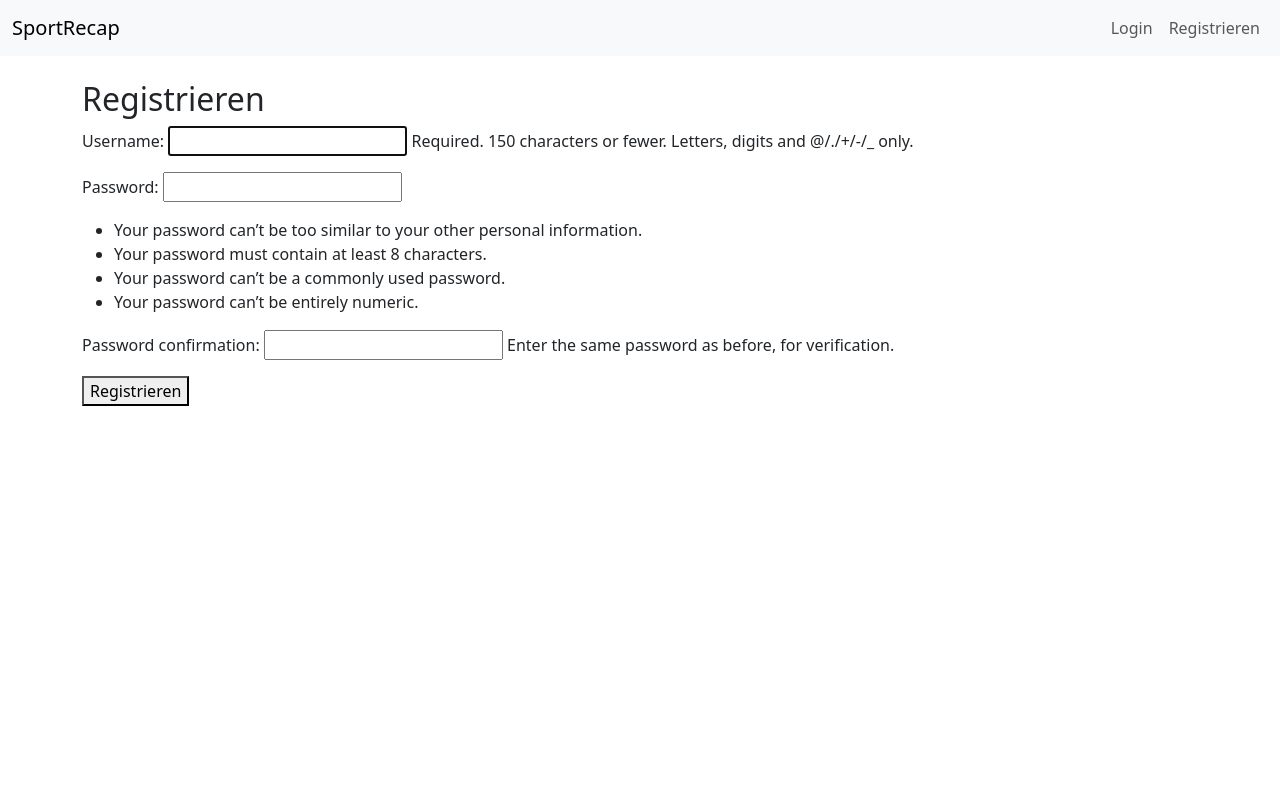
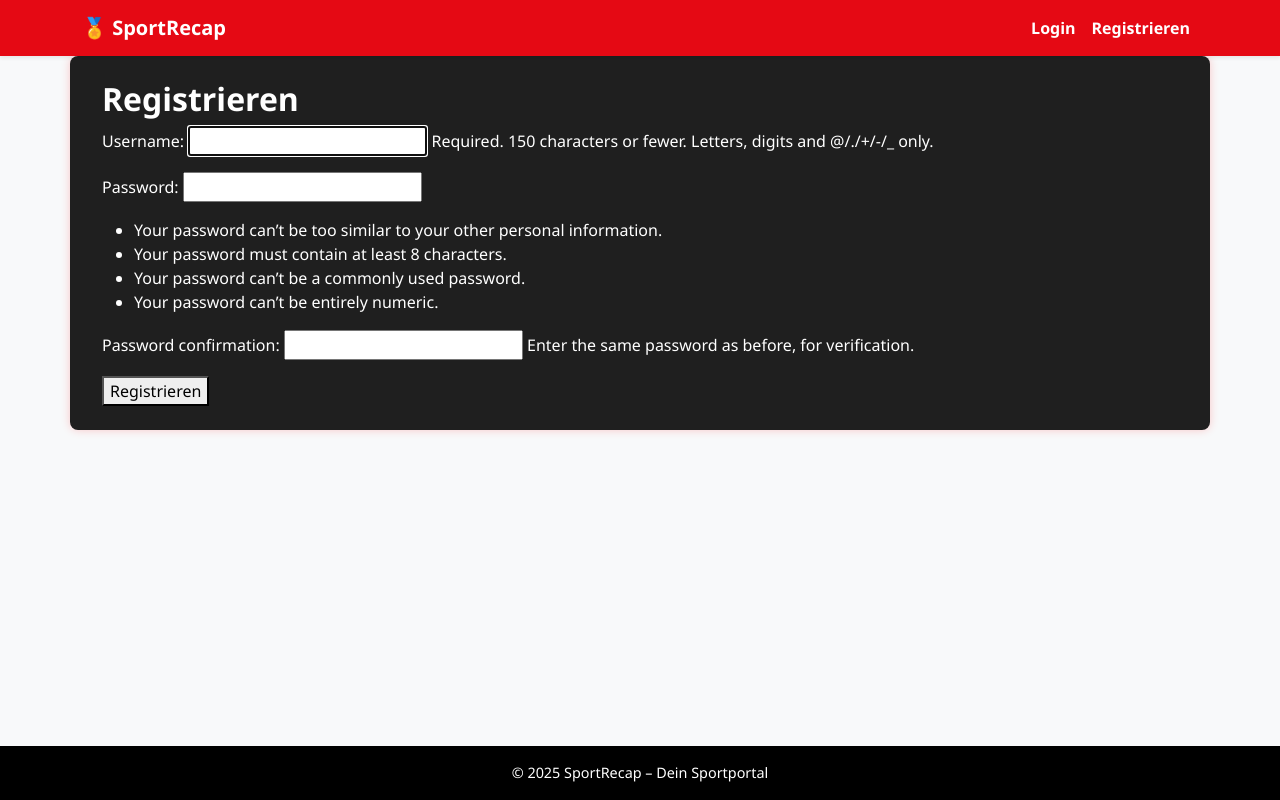
Before and after one commit to Simon3107/sportsrecap, a Django app: page /register/ in a window 1280 px wide. Run offline with Django 5.2, Linux system fonts and the light colour scheme; data that the repository does not hold is empty; parts of the project's set-up code (start-up, migrations or seed data) failed here and were passed over.

Commit message:
✨ Neues Design für base.html und index.html + CSS-Styling

```diff
--- a/core/templates/base.html
+++ b/core/templates/base.html
@@ -1,34 +1,37 @@
 <!DOCTYPE html>
-<html lang="en">
+<html lang="de">
+  {% load static %}
+
 <head>
   <meta charset="UTF-8">
   <title>{% block title %}SportRecap{% endblock %}</title>
-    <link rel="stylesheet" href="https://cdn.jsdelivr.net/npm/bootstrap@5.3.0/dist/css/bootstrap.min.css">
+  <link href="https://cdn.jsdelivr.net/npm/bootstrap@5.3.0/dist/css/bootstrap.min.css" rel="stylesheet">
+  <link rel="stylesheet" href="{% static 'styles.css' %}">
+  <meta name="viewport" content="width=device-width, initial-scale=1">
 </head>
-<body>
+<body class="bg-light d-flex flex-column min-vh-100">
 
-<nav class="navbar navbar-expand-lg navbar-light bg-light mb-4">
-  <div class="container-fluid">
-    <a class="navbar-brand" href="{% url 'index' %}">SportRecap</a>
-    <button class="navbar-toggler" type="button" data-bs-toggle="collapse" data-bs-target="#navbarNav"
-      aria-controls="navbarNav" aria-expanded="false" aria-label="Toggle navigation">
+<nav class="navbar navbar-expand-lg navbar-dark bg-primary shadow-sm">
+  <div class="container">
+    <a class="navbar-brand fw-bold" href="{% url 'index' %}">🏅 SportRecap</a>
+    <button class="navbar-toggler" type="button" data-bs-toggle="collapse" data-bs-target="#navbarNav">
       <span class="navbar-toggler-icon"></span>
     </button>
     <div class="collapse navbar-collapse" id="navbarNav">
-      <ul class="navbar-nav me-auto">
+      <ul class="navbar-nav me-auto mb-2 mb-lg-0">
         {% for sport in sports %}
         <li class="nav-item">
           <a class="nav-link" href="{% url 'sport_matches' sport.id %}">{{ sport.name }}</a>
         </li>
         {% endfor %}
       </ul>
-      <ul class="navbar-nav ms-auto">
+      <ul class="navbar-nav">
         {% if user.is_authenticated %}
         <li class="nav-item">
           <a class="nav-link" href="{% url 'logout' %}">Logout</a>
         </li>
         <li class="nav-item">
-      <a class="nav-link disabled">Angemeldet als {{ user.username }}</a>
+          <span class="nav-link disabled">👤 {{ user.username }}</span>
         </li>
         {% else %}
         <li class="nav-item">
@@ -39,14 +42,19 @@
         </li>
         {% endif %}
       </ul>
-
     </div>
   </div>
 </nav>
 
-<div class="container mt-4">
+<main class="container py-4">
   {% block content %}{% endblock %}
+</main>
+
+<footer class="bg-primary text-white text-center py-3 mt-auto">
+  <div class="container">
+    &copy; 2025 SportRecap – Dein Sportportal
   </div>
+</footer>
 
 <script src="https://cdn.jsdelivr.net/npm/bootstrap@5.3.0/dist/js/bootstrap.bundle.min.js"></script>
 </body>
--- a/sportrecap/settings.py
+++ b/sportrecap/settings.py
@@ -124,6 +124,11 @@ USE_TZ = True
 
 STATIC_URL = 'static/'
 
+import os
+STATICFILES_DIRS = [
+    os.path.join(BASE_DIR, "static"),
+]
+
 # Default primary key field type
 # https://docs.djangoproject.com/en/5.2/ref/settings/#default-auto-field
 
--- /dev/null
+++ b/static/styles.css
@@ -0,0 +1,76 @@
+/* === GLOBAL === */
+body {
+    background-color: #121212;
+    color: #ffffff;
+    font-family: 'Segoe UI', Tahoma, Geneva, Verdana, sans-serif;
+    margin: 0;
+    padding: 0;
+  }
+
+  /* === NAVBAR === */
+  .navbar {
+    background-color: #e50914 !important;
+    box-shadow: 0 4px 10px rgba(0, 0, 0, 0.3);
+  }
+
+  .navbar-brand, .nav-link {
+    color: #fff !important;
+    font-weight: 600;
+  }
+
+  .nav-link:hover {
+    color: #ffd700 !important;
+  }
+
+  /* === MAIN CONTAINER === */
+  main.container {
+    background-color: #1f1f1f;
+    padding: 2rem;
+    border-radius: 8px;
+    box-shadow: 0 0 10px rgba(255, 0, 0, 0.2);
+  }
+
+  /* === FOOTER === */
+  footer {
+    background-color: #000;
+    color: #bbb;
+    font-size: 0.9rem;
+  }
+
+  /* === BUTTONS === */
+  .btn-primary {
+    background-color: #e50914;
+    border-color: #e50914;
+  }
+
+  .btn-primary:hover {
+    background-color: #ff3333;
+    border-color: #ff1a1a;
+  }
+
+  /* === TITEL UND TEXT === */
+  h1, h2, h3, h4, h5 {
+    color: #ffffff;
+    font-weight: bold;
+  }
+
+  a {
+    color: #e50914;
+    text-decoration: none;
+  }
+
+  a:hover {
+    color: #ff3333;
+  }
+  footer.bg-primary {
+    background-color: #000 !important; /* oder jede andere Farbe */
+  }
+
+  .card {
+    transition: transform 0.2s ease-in-out;
+  }
+
+  .card:hover {
+    transform: scale(1.02);
+    box-shadow: 0 0 15px rgba(229, 9, 20, 0.4);
+  }
```
Also changed, not shown: core/templates/index.html (+13 -9 lines). Lines whose indentation alone changed are shown as unchanged.
